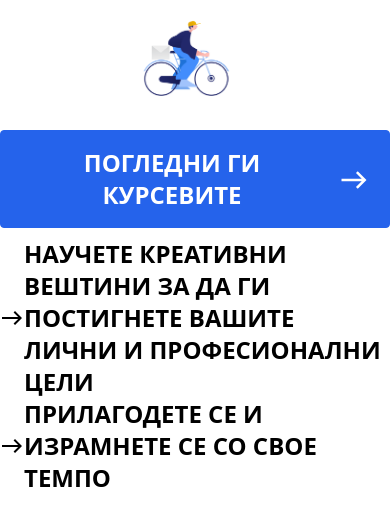
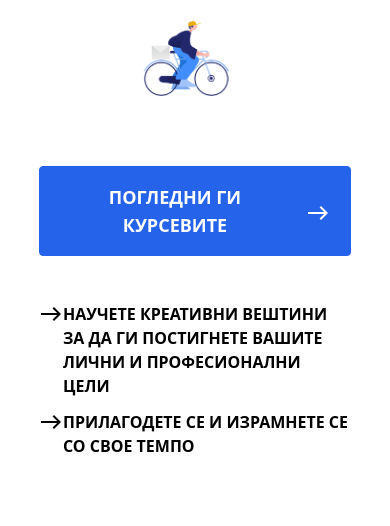
Before and after one commit to Team-27-CoursesApp/frontend, a React (Vite) app in the folder coursesApp/: page / in a window 390 px wide. Shown: the top 526 px of the page. Built offline with nearby package versions, Linux system fonts and the light colour scheme.

Commit message:
Changes to Home Page

```diff
--- a/coursesApp/src/Pages/Home/HomePage.jsx
+++ b/coursesApp/src/Pages/Home/HomePage.jsx
@@ -5,25 +5,29 @@ const HomePage = () => {
   return (
     <div className="flex justify-evenly items-center md:flex-row flex-col">
       <img src={img} className="w-1/3 h-1/3" />
-      <div className="flex flex-col justify-evenly items-center h-96">
+      <div className="flex flex-col justify-evenly items-center h-96 w-4/5 md:w-full">
         <button className="cursor-pointer px-5 py-4 text-lg bg-blue-600 border border-blue-600 rounded text-white uppercase">
-          <p className="text-2xl uppercase flex items-center font-bold">
+          <p className="text-lg md:text-2xl uppercase flex items-center font-bold">
             Погледни ги курсевите
             <span className="ml-4">
-              <EastIcon style={{ fontSize: "30px" }} />
+              <EastIcon />
             </span>
           </p>
         </button>
         <div>
-          <p className="text-2xl uppercase flex items-center font-bold ">
+          <div className="flex">
             <EastIcon />
-            Научете креативни вештини за да ги постигнете вашите лични и
-            професионални цели
-          </p>
-          <p className="text-2xl uppercase flex items-center font-bold">
+            <p className="md:text-xl text-base uppercase flex items-center font-bold ">
+              Научете креативни вештини за да ги постигнете вашите лични и
+              професионални цели
+            </p>
+          </div>
+          <div className="flex mt-3">
             <EastIcon />
-            Прилагодете се и израмнете се со свое темпо
-          </p>
+            <p className="md:text-xl text-base uppercase flex items-center font-bold ">
+              Прилагодете се и израмнете се со свое темпо
+            </p>
+          </div>
         </div>
       </div>
     </div>
```
